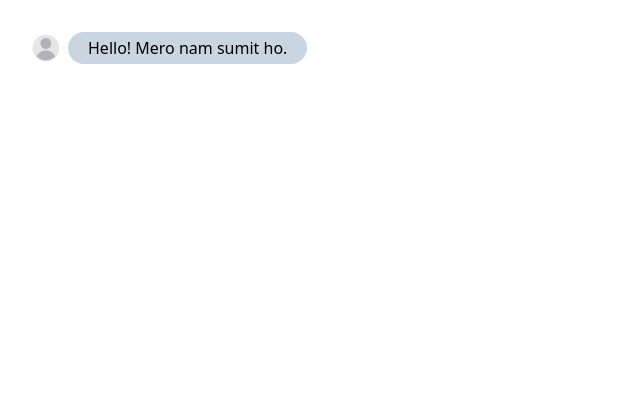
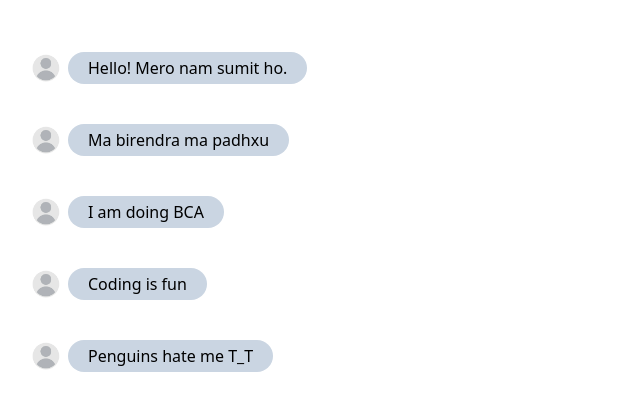
Before and after one commit to sumit-poudel/sumit-poudel.github.io, a React (Vite) app: page / in a window 1280 px wide. Shown: the top 410 px of the page, without its empty margins (0-640 px from the left). Built offline with nearby package versions, Linux system fonts and the light colour scheme.

Commit message:
working animations

```diff
--- a/package.json
+++ b/package.json
@@ -11,6 +11,7 @@
   },
   "dependencies": {
     "@tailwindcss/vite": "^4.1.10",
+    "motion": "^12.18.1",
     "react": "^19.1.0",
     "react-dom": "^19.1.0",
     "tailwindcss": "^4.1.10"
--- a/src/App.jsx
+++ b/src/App.jsx
@@ -1,7 +1,22 @@
 import { ChatBubble } from "./components/chatBubble"
+
+
 const App=()=>{
+
+let things=["Hello! Mero nam sumit ho.",
+            "Ma birendra ma padhxu",
+            "I am doing BCA",
+            "Coding is fun",
+            "Penguins hate me T_T"
+]
+
+
 return (<div className="bg-white dark:bg-gray-800 p-8 h-screen ">
- <ChatBubble text="Hello! Mero nam sumit ho." />
+  {
+    things.map(element =>
+     <ChatBubble text={element} />
+    )
+  }
   </div>)
 
 }
--- a/src/components/ChatBubble.jsx
+++ b/src/components/ChatBubble.jsx
@@ -1,10 +1,43 @@
-import user from "../assets/user-circles-set.png"
-export const ChatBubble = ({text}) => {
+import * as motion from "motion/react-client";
+import user from "../assets/user-circles-set.png";
+import { AnimatePresence } from "motion/react";
+
+export const ChatBubble = ({ text }) => {
   return (
-    <div className=" flex items-center gap-2" >
-    <img src={user} className=" w-7 h-7 p-0 m-0 " />
-    <div className="py-1 px-5 bg-slate-300  dark:bg-blue-500 rounded-full w-fit dark:text-white flex-none " >
-      {text} </div>
+    <div className="flex flex-col w-full relative h-fit ">
+      <AnimatePresence>
+        <motion.div
+          className="flex items-center gap-2 my-5"
+          initial={{ opacity: 0, scale: 0 }}
+          animate={{ opacity: 1, scale: 1 }}
+        >
+          <img src={user} className="w-7 h-7 p-0 m-0" />
+
+        <motion.div
+          className="py-1 px-5 bg-slate-300 dark:bg-blue-500 rounded-full w-fit dark:text-white flex-none"
+          initial={{ opacity: 0, scale: 0.8 }}
+          animate={{ opacity: 1, scale: 1 }}
+           whileHover={{
+              marginLeft:30,
+              scale: [null,1.3],
+              transition: {
+                duration: 0.4,
+                times: [0, 1],
+                ease: ["easeInOut", "easeOut"],
+              },
+            }}
+          transition={{
+            delay: 0.1,
+            duration: 0.4,
+            type: "spring",
+            stiffness: 150,
+            ease: "easeOut"
+          }}
+        >
+          {text}
+        </motion.div>
+        </motion.div>
+      </AnimatePresence>
     </div>
-  )
-}
+  );
+};
```
Also changed, not shown: 1 other file (tests, documents, lock files or other folders).
